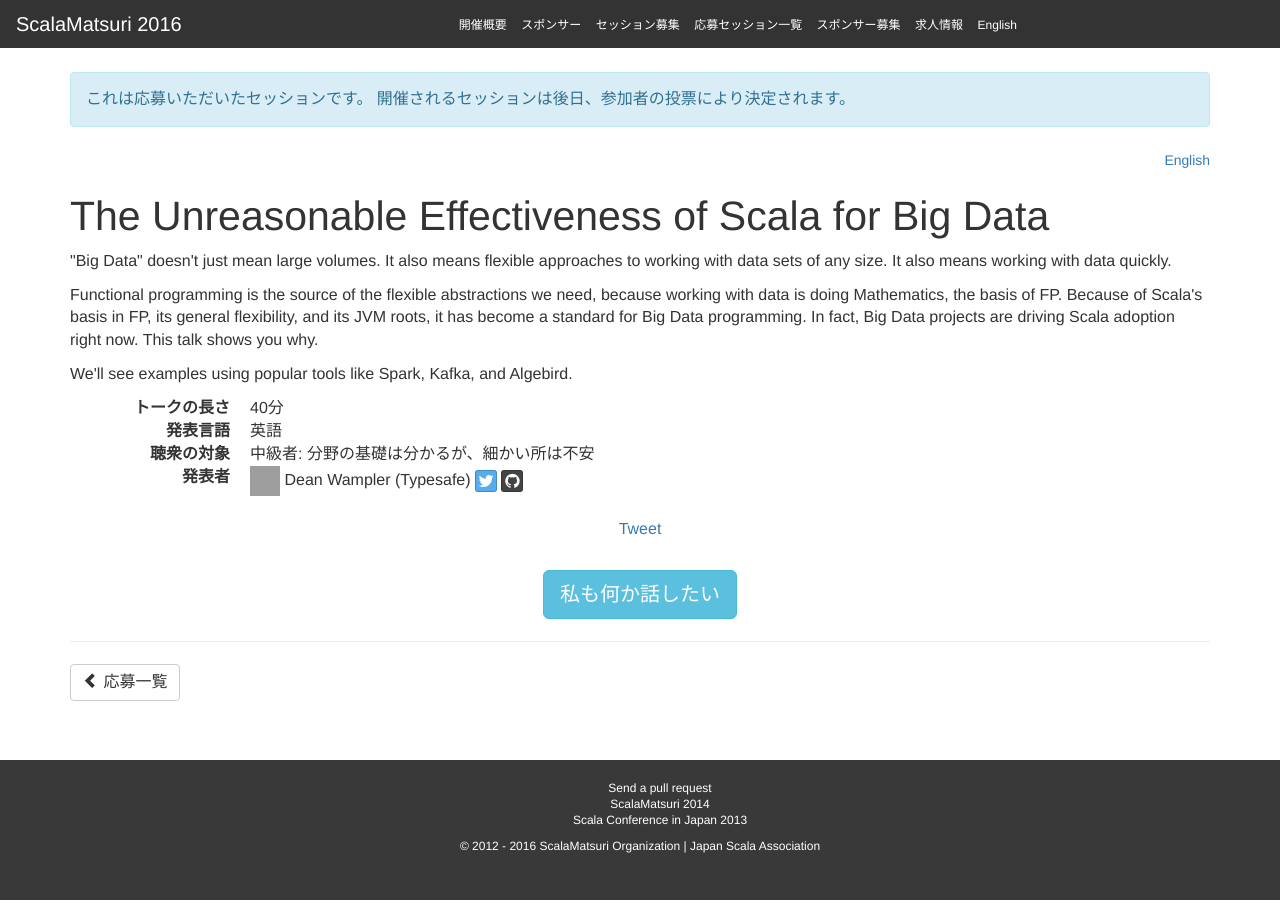
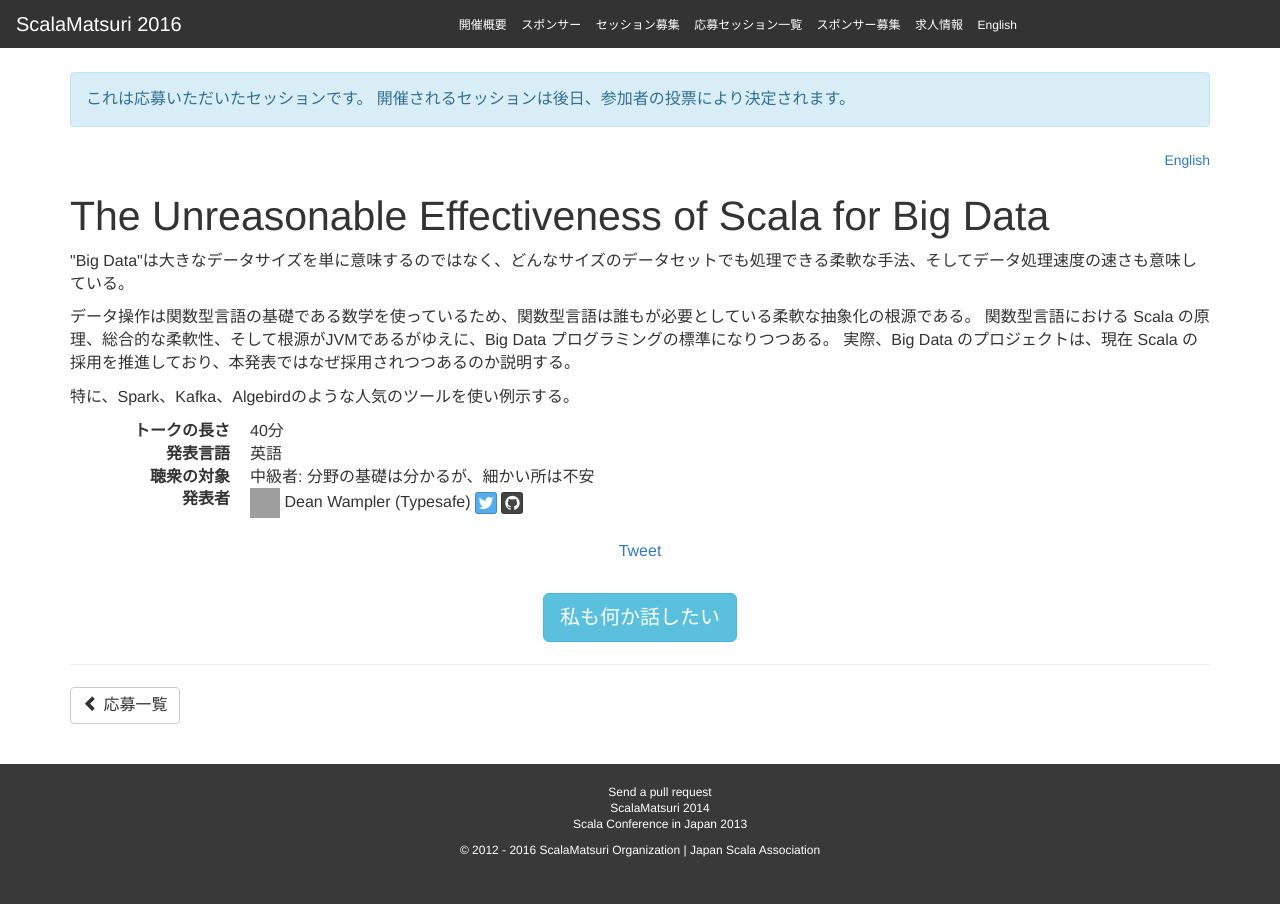
Before and after one commit to scalajp/2016.scalamatsuri.org, a Jekyll site: the page built from _candidates_ja/DeanWampler_1.html, in a window 1280 px wide. Built offline with Jekyll 4.4.1, drawn with Linux system fonts in a browser that asks for light colours; nearby versions of some CDN libraries; comment, search, counter and statistics services are not loaded; grey boxes are pictures that could not be loaded.

Commit message:
Translates DeanWampler_1.html

```diff
--- a/_candidates_ja/DeanWampler_1.html
+++ b/_candidates_ja/DeanWampler_1.html
@@ -9,8 +9,14 @@ github: deanwampler
 icon: http://deanwampler.github.io/DeanWampler.jpg
 organization: Typesafe
 ---
-<p>"Big Data" doesn't just mean large volumes. It also means flexible approaches to working with data sets of any size. It also means working with data quickly.</p>
+<p>
+"Big Data"は大きなデータサイズを単に意味するのではなく、どんなサイズのデータセットでも処理できる柔軟な手法、そしてデータ処理速度の速さも意味している。
+</p>
 
-<p>Functional programming is the source of the flexible abstractions we need, because working with data is doing Mathematics, the basis of FP. Because of Scala's basis in FP, its general flexibility, and its JVM roots, it has become a standard for Big Data programming. In fact, Big Data projects are driving Scala adoption right now. This talk shows you why.</p>
+<p>
+データ操作は関数型言語の基礎である数学を使っているため、関数型言語は誰もが必要としている柔軟な抽象化の根源である。
+関数型言語における Scala の原理、総合的な柔軟性、そして根源がJVMであるがゆえに、Big Data プログラミングの標準になりつつある。
+実際、Big Data のプロジェクトは、現在 Scala の採用を推進しており、本発表ではなぜ採用されつつあるのか説明する。
+</p>
 
-<p>We'll see examples using popular tools like Spark, Kafka, and Algebird.</p>
+<p>特に、Spark、Kafka、Algebirdのような人気のツールを使い例示する。</p>
```
